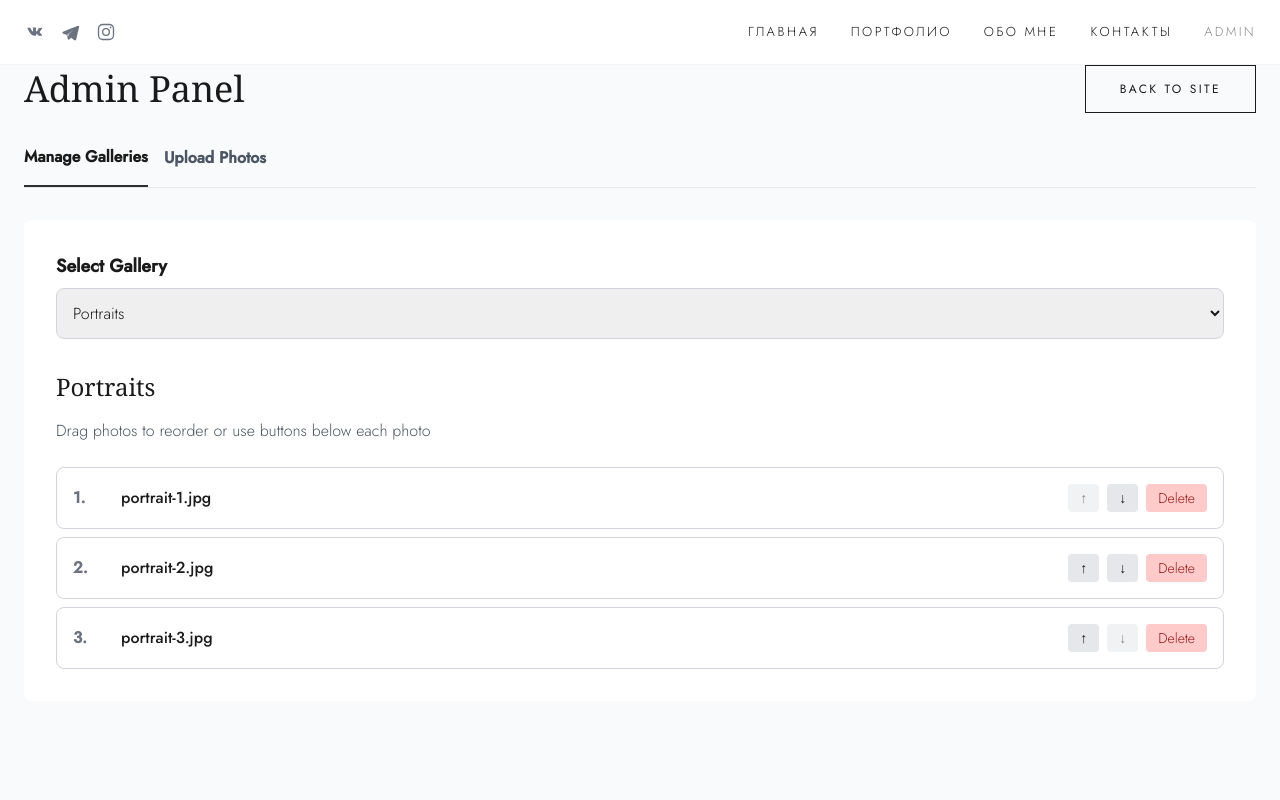
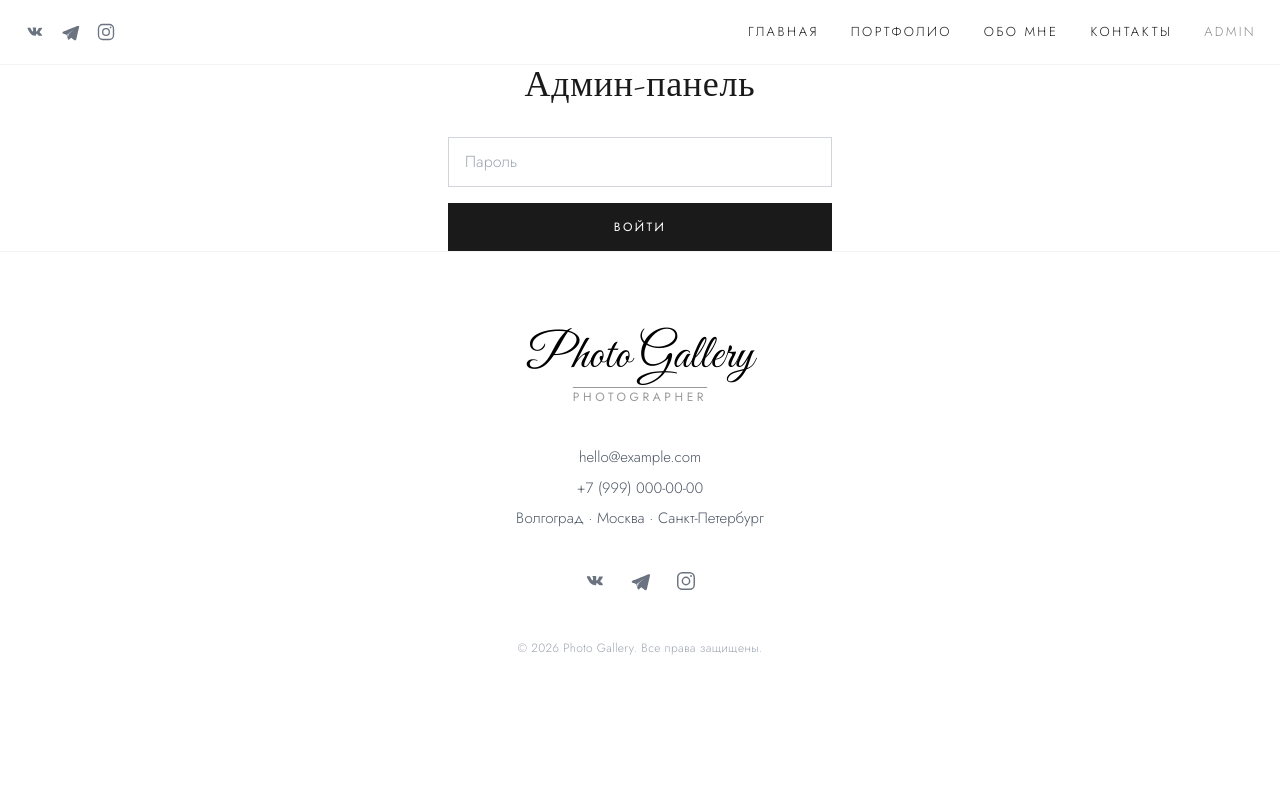
Before and after one commit to vikylia2303-tech/photo-gallery, a Next.js app: page /admin in a window 1280 px wide. Shown: the top 800 px of the page. Built offline with nearby package versions, Linux system fonts and the light colour scheme.

Commit message:
Update page.tsx

```diff
--- a/app/admin/page.tsx
+++ b/app/admin/page.tsx
@@ -1,51 +1,9 @@
-'use client'
+import Admin from '@/components/Admin'
 
-import { useState } from 'react'
-import Link from 'next/link'
-import AdminUpload from '@/components/AdminUpload'
-import AdminGalleries from '@/components/AdminGalleries'
+export const metadata = {
+  title: 'Админ-панель',
+}
 
 export default function AdminPage() {
-  const [activeTab, setActiveTab] = useState<'upload' | 'galleries'>('galleries')
-
-  return (
-    <div className="min-h-screen bg-gray-50">
-      <div className="container py-12">
-        <div className="flex items-center justify-between mb-8">
-          <h1 className="text-4xl font-serif">Admin Panel</h1>
-          <Link href="/" className="btn btn-secondary">
-            Back to Site
-          </Link>
-        </div>
-
-        <div className="flex gap-4 mb-8 border-b">
-          <button
-            onClick={() => setActiveTab('galleries')}
-            className={`pb-4 font-semibold ${
-              activeTab === 'galleries'
-                ? 'border-b-2 border-dark'
-                : 'text-gray-600'
-            }`}
-          >
-            Manage Galleries
-          </button>
-          <button
-            onClick={() => setActiveTab('upload')}
-            className={`pb-4 font-semibold ${
-              activeTab === 'upload'
-                ? 'border-b-2 border-dark'
-                : 'text-gray-600'
-            }`}
-          >
-            Upload Photos
-          </button>
-        </div>
-
-        <div className="bg-white rounded-lg p-8">
-          {activeTab === 'galleries' && <AdminGalleries />}
-          {activeTab === 'upload' && <AdminUpload />}
-        </div>
-      </div>
-    </div>
-  )
+  return <Admin />
 }
```
